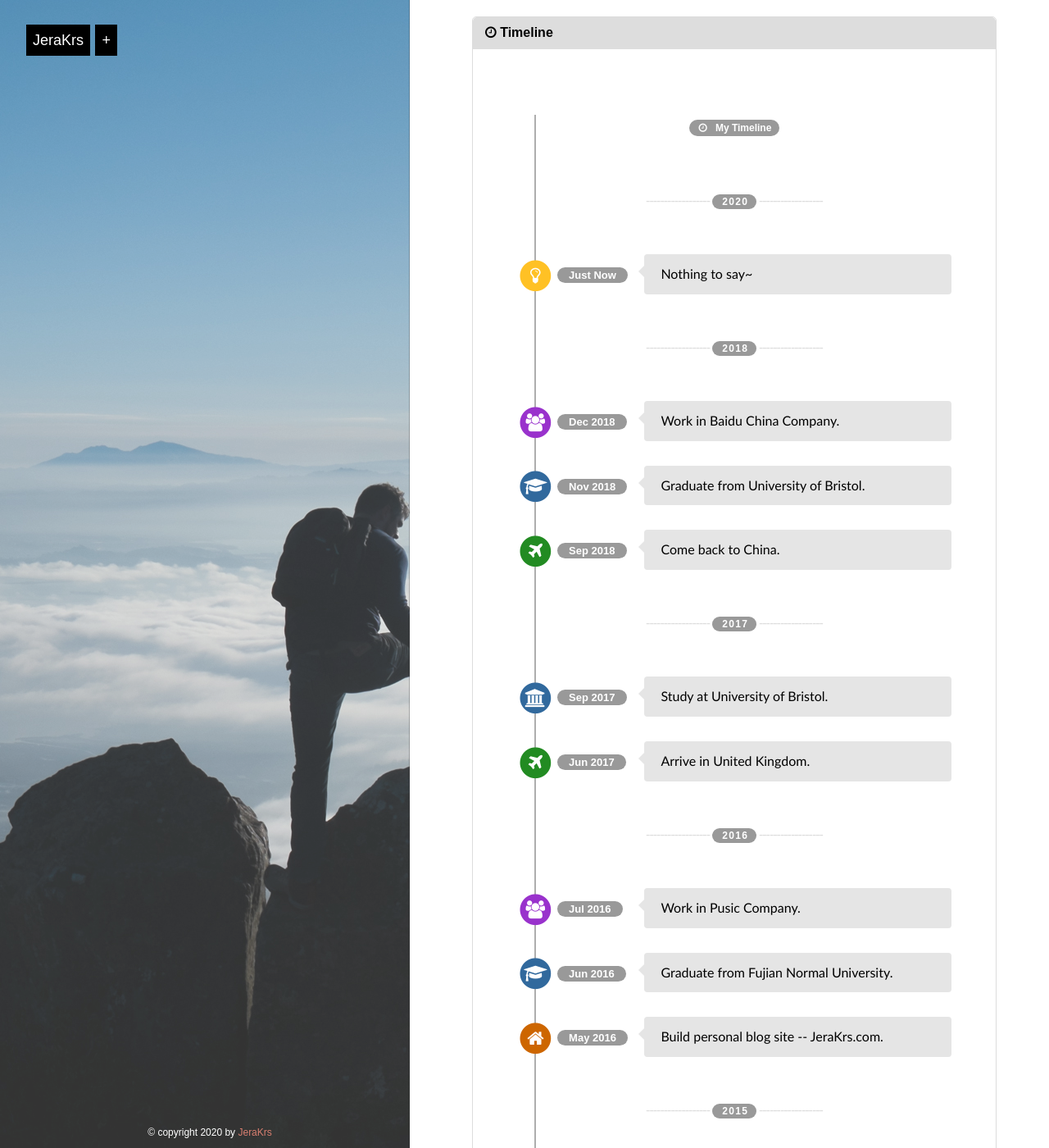
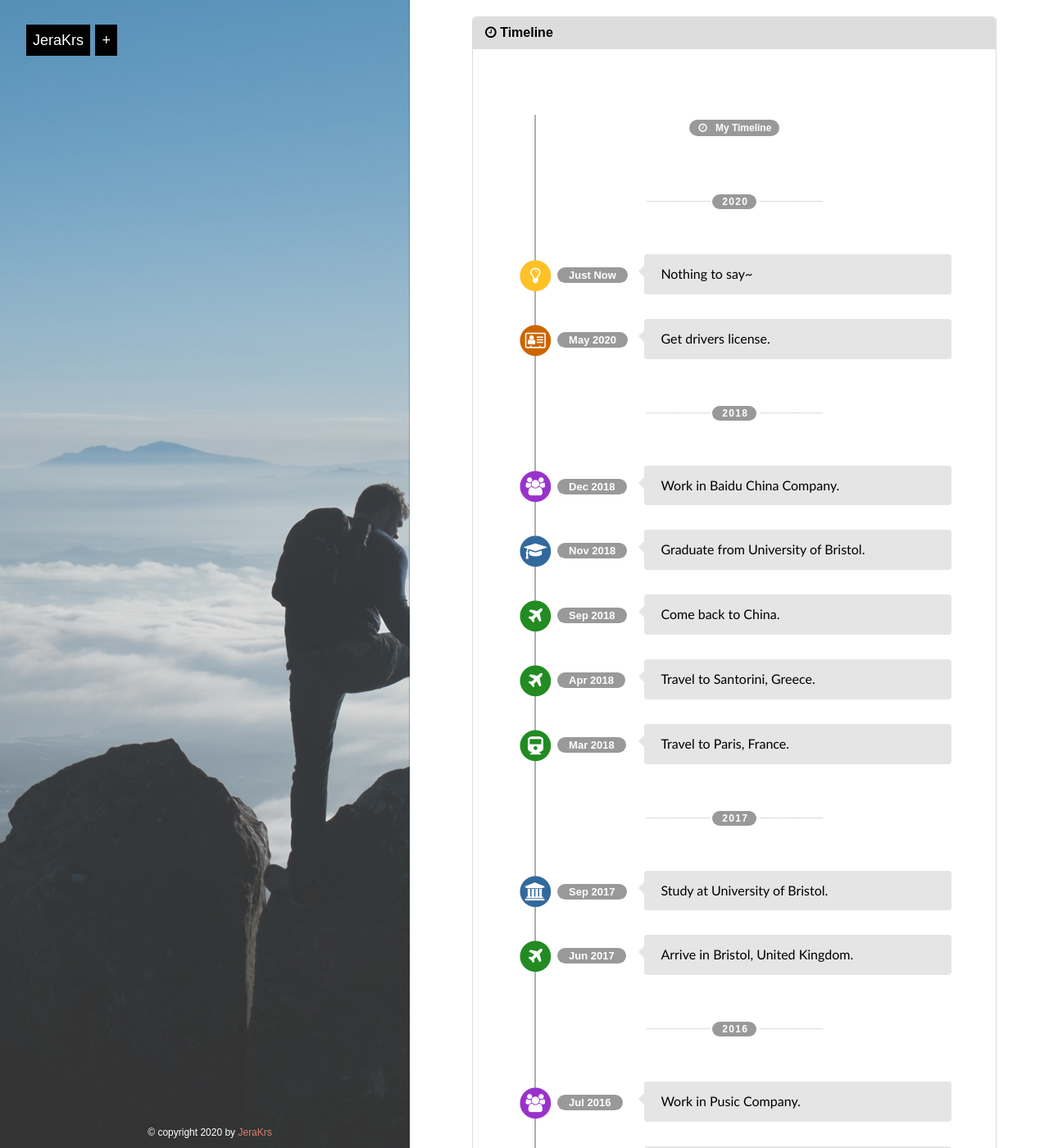
Before and after one commit to JeraKrs/jerakrs.github.io, a Jekyll site: the page built from pages/timeline.md, in a window 1280 px wide and 1400 px high. Shown: the whole window at 82% size. Built offline with Jekyll 4.4.1, drawn with Linux system fonts in a browser that asks for light colours.

Commit message:
23/05 update timeline

```diff
--- a/_data/timeline.yml
+++ b/_data/timeline.yml
@@ -4,6 +4,10 @@
         type: 'fa-lightbulb-o'
         badge: 'Just Now'
         desc: 'Nothing to say~'
+      - color: '#CD6600'
+        type: 'fa-address-card-o'
+        badge: 'May 2020'
+        desc: 'Get drivers license.'
 
 
 - title: '2 0 1 8'
@@ -20,6 +24,14 @@
         type: 'fa-plane'
         badge: 'Sep 2018'
         desc: 'Come back to China.'
+      - color: '#228b22'
+        type: 'fa-plane'
+        badge: 'Apr 2018'
+        desc: 'Travel to Santorini, Greece.'
+      - color: '#228b22'
+        type: 'fa-train'
+        badge: 'Mar 2018'
+        desc: 'Travel to Paris, France.'
 
 
 - title: '2 0 1 7'
@@ -31,7 +43,7 @@
       - color: '#228b22'
         type: 'fa-plane'
         badge: 'Jun 2017'
-        desc: 'Arrive in United Kingdom.'
+        desc: 'Arrive in Bristol, United Kingdom.'
 
 
 - title: '2 0 1 6'
```
Also changed, not shown: _data/habit.yml (deleted).
